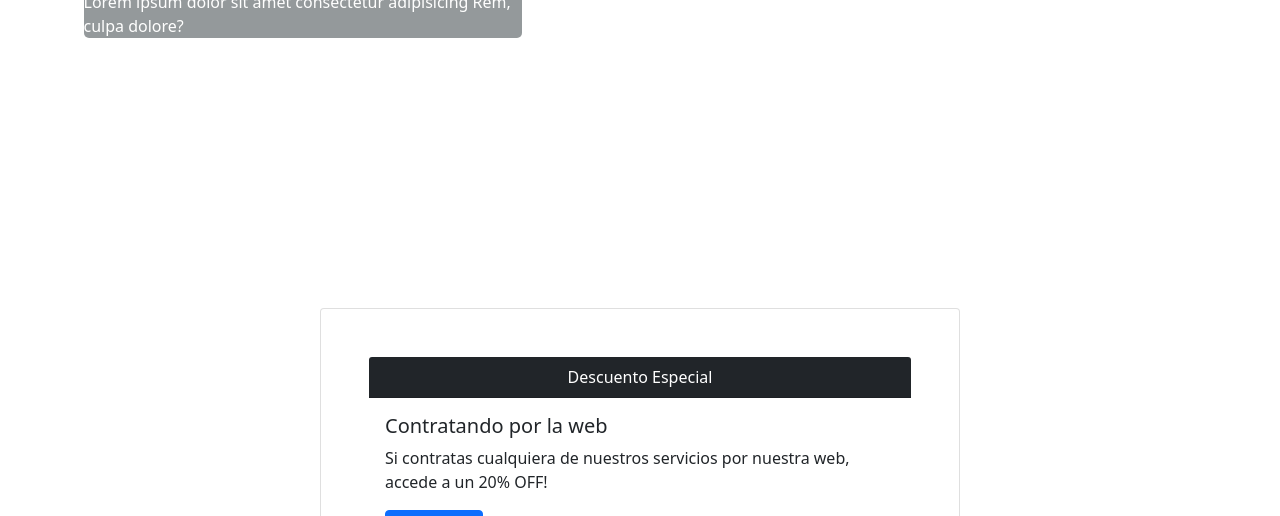
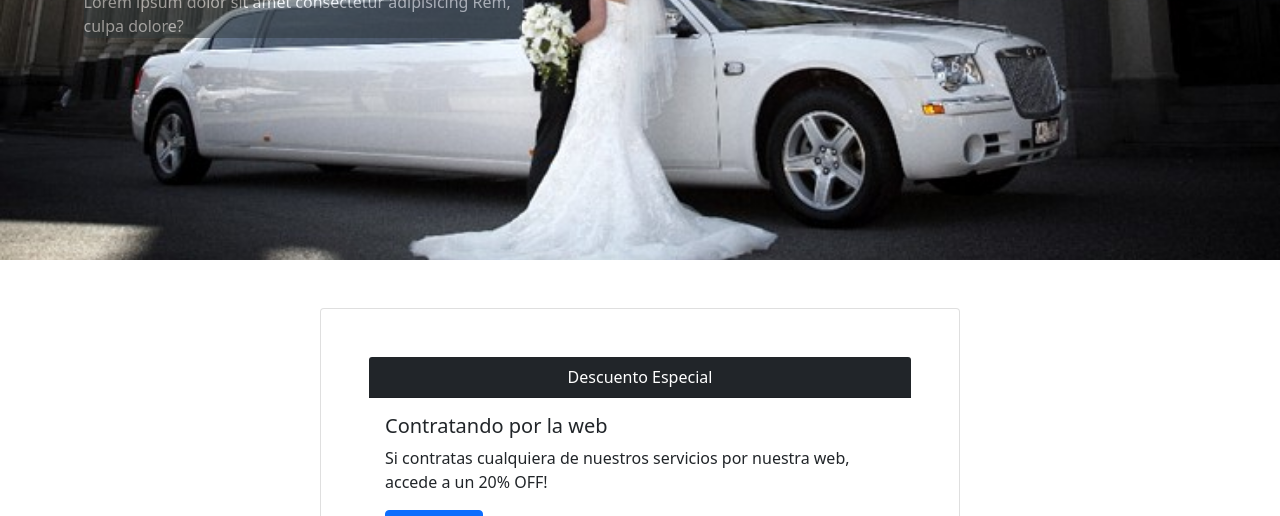
Before and after one commit to matimzauno/repo_3, a website: page pages/eventos.html in a window 1280 px wide. Shown: the part 584-1100 px from the top of the page. Drawn offline with nearby package versions, Linux system fonts and the light colour scheme; the site is published under a folder, as on GitHub Pages, so addresses that start at the root find nothing.

Commit message:
correccion rutas

```diff
--- a/css/main.css
+++ b/css/main.css
@@ -52,7 +52,7 @@
 
 /* Eventos */
 .fondolimo {
-  background-image: url(/images/limou-eventos.jpg);
+  background-image: url(../images/limou-eventos.jpg);
   height: 400px;
   background-position: center;
   background-repeat: no-repeat;
--- a/pages/eventos.html
+++ b/pages/eventos.html
@@ -12,7 +12,7 @@
      <link rel="stylesheet" href="../css/main.css">
      <link rel="stylesheet" href="https://cdnjs.cloudflare.com/ajax/libs/animate.css/4.1.1/animate.min.css">
 
-    <title>Eventos</title>
+    <title>Traslados a Eventos</title>
 </head>
 <body>
 
```
